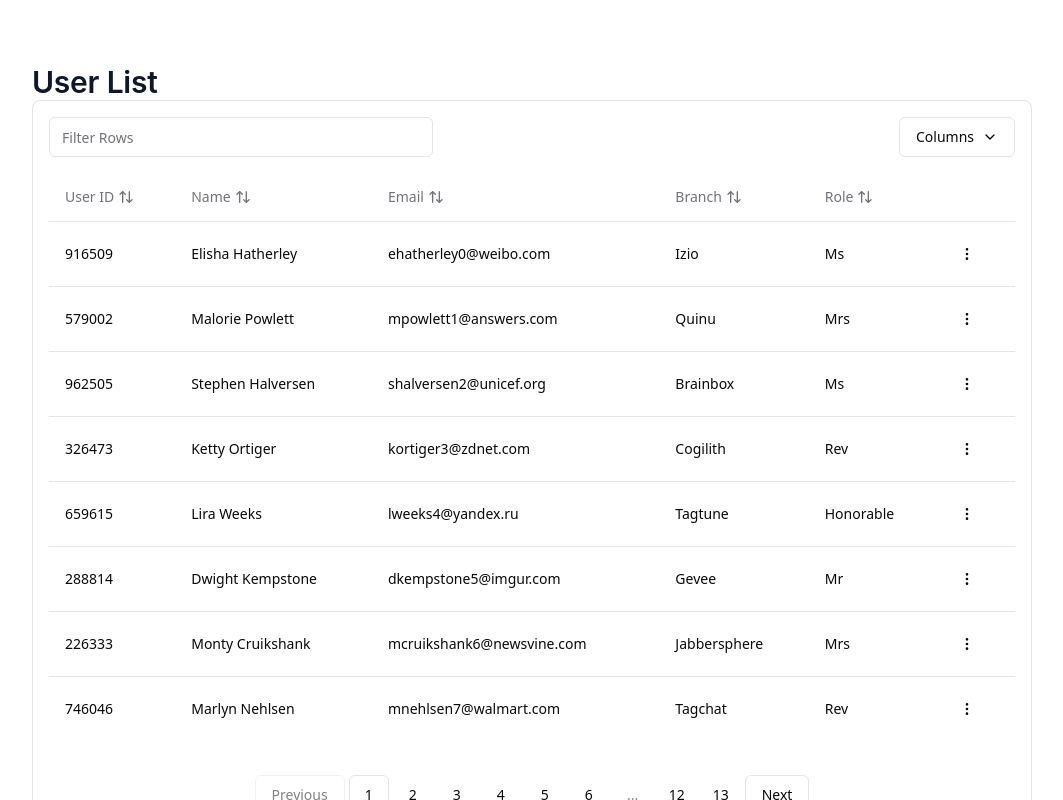
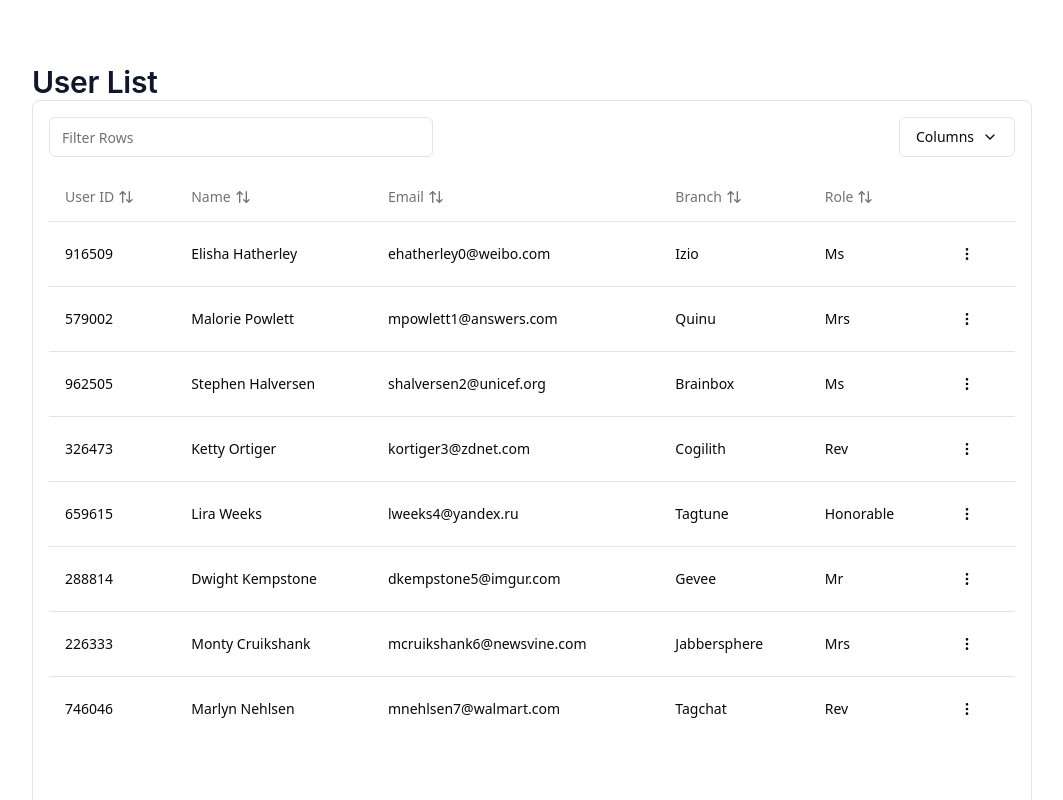
Before and after one commit to rashmithachamikara/esl-app, a Next.js app: page /demo/table-demo in a window 1280 px wide. Shown: the top 800 px of the page, without its empty margins (32-1095 px from the left). Built offline with nearby package versions, Linux system fonts and the light colour scheme.

Commit message:
Improved DataTable and Pagination component styling

```diff
--- a/src/components/DataTable/DataTable.tsx
+++ b/src/components/DataTable/DataTable.tsx
@@ -99,7 +99,7 @@ export function DataTable<T>({ columns, data }: DataTableProps<T>) {
       </div>
 
       {/* Table */}
-      <div style={{ minHeight: "570px" }}>
+      <div style={{ minHeight: "650px" }}>
         <Table>
           <TableHeader>
             {table.getHeaderGroups().map((headerGroup) => (
--- a/src/components/DataTable/TablePagination.tsx
+++ b/src/components/DataTable/TablePagination.tsx
@@ -72,6 +72,7 @@ export function TablePagination({ table }: { table: TableInstance }) {
               variant="outline"
               onClick={() => table.previousPage()}
               disabled={!table.getCanPreviousPage()}
+              className="cursor-pointer select-none"
             >
               Previous
             </Button>
@@ -105,6 +106,7 @@ export function TablePagination({ table }: { table: TableInstance }) {
               variant="outline"
               onClick={() => table.nextPage()}
               disabled={!table.getCanNextPage()}
+              className="cursor-pointer select-none"
             >
               Next
             </Button>
```
